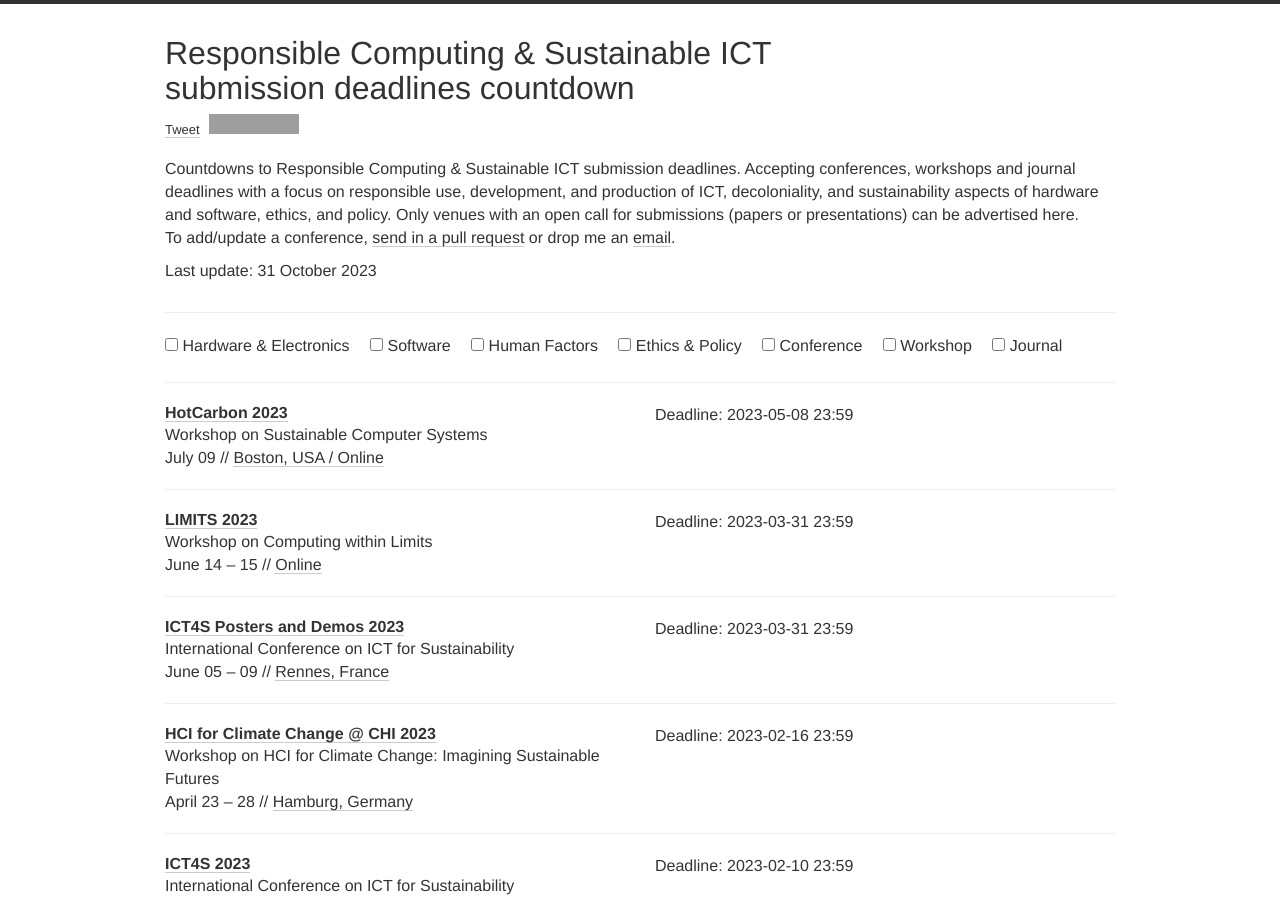
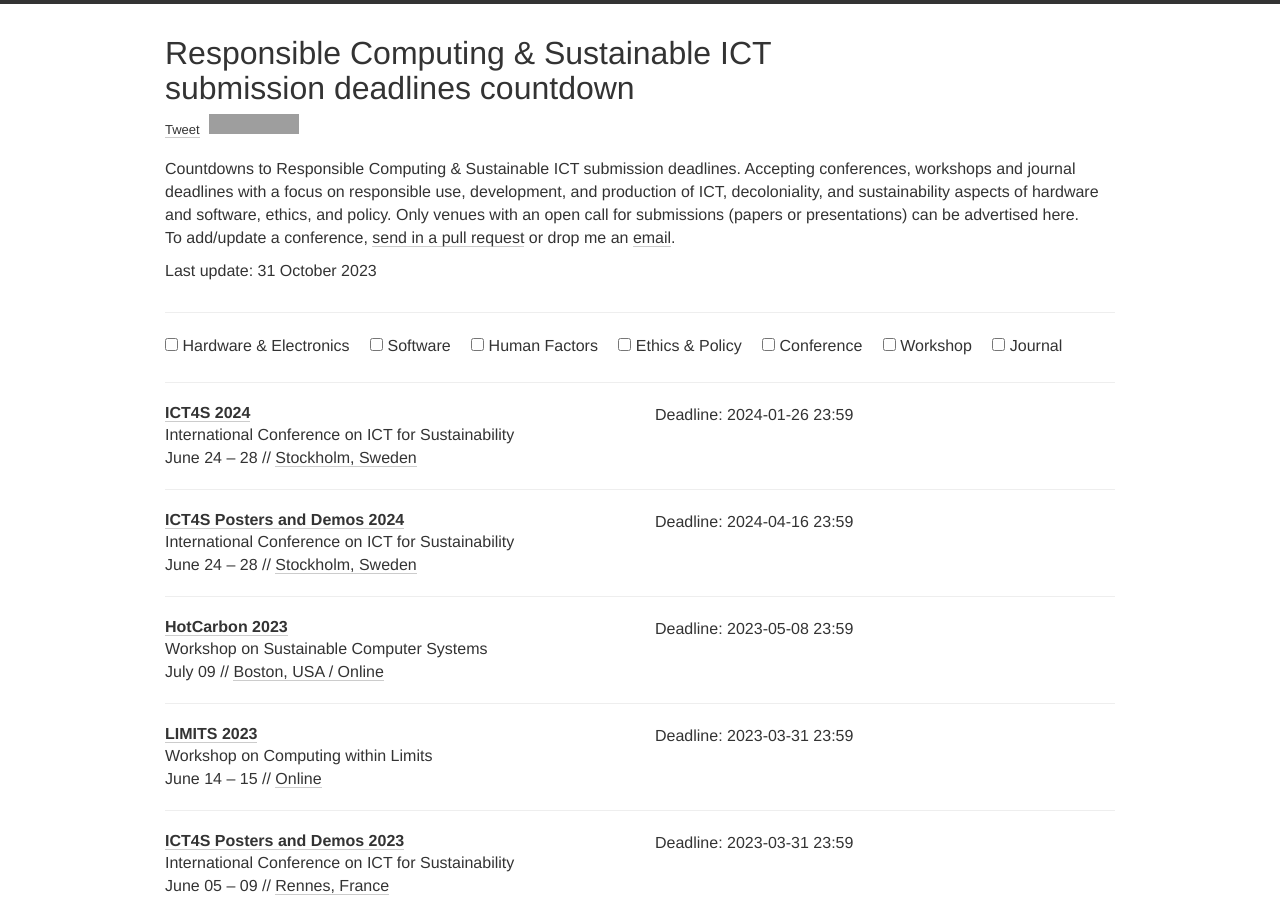
Before and after one commit to responsible-computing/responsible-computing.github.io, a Jekyll site: the page built from index.html, in a window 1280 px wide and 900 px high. Built offline with Jekyll 4.4.1, drawn with Linux system fonts in a browser that asks for light colours; nearby versions of some CDN libraries; comment, search, counter and statistics services are not loaded; some of the changed text lies outside the part shown; grey boxes are pictures that could not be loaded.

Commit message:
finally added ICT4S and the new journal

```diff
--- a/_data/conferences.yml
+++ b/_data/conferences.yml
@@ -1,5 +1,31 @@
 ---
 # Workshops and Conferences
+
+## 2024
+
+- name: ICT4S
+  year: 2024
+  date: "June 24 – 28"
+  description: "International Conference on ICT for Sustainability"
+  link: https://conf.researchr.org/home/ict4s-2024
+  deadline:
+    - "2024-01-26 23:59"
+  place: Stockholm, Sweden
+  tags: [HARD, SOFT, ETPO, CONF]
+
+- name: ICT4S Posters and Demos
+  year: 2024
+  date: "June 24 – 28"
+  description: "International Conference on ICT for Sustainability"
+  link: https://conf.researchr.org/home/ict4s-2024
+  deadline:
+    - "2024-04-16 23:59"
+  place: Stockholm, Sweden
+  tags: [HARD, SOFT, ETPO, CONF]
+
+
+
+## 2023 and earlier
 
 - name: HotCarbon
   year: 2023
@@ -215,12 +241,22 @@
 
 # Journals and Special Issues
 
+- name: JCSS
+  year: 2024
+  date: 2024
+  description: "ACM Journal on Computing and Sustainable Societies"
+  link: https://dl.acm.org/journal/acmjcss
+  deadline:
+    - "2024-12-31 23:59"
+  place: Online
+  tags: [HARD, SOFT, ETPO, JOUR]
+
 - name: JRC
-  year: 2023
-  date: 2023
+  year: 2024
+  date: 2024
   description: "ACM Journal on Responsible Computing"
   link: https://dl.acm.org/journal/jrc
   deadline:
-    - "2023-12-31 23:59"
+    - "2024-12-31 23:59"
   place: Online
   tags: [HARD, SOFT, ETPO, JOUR]
```
